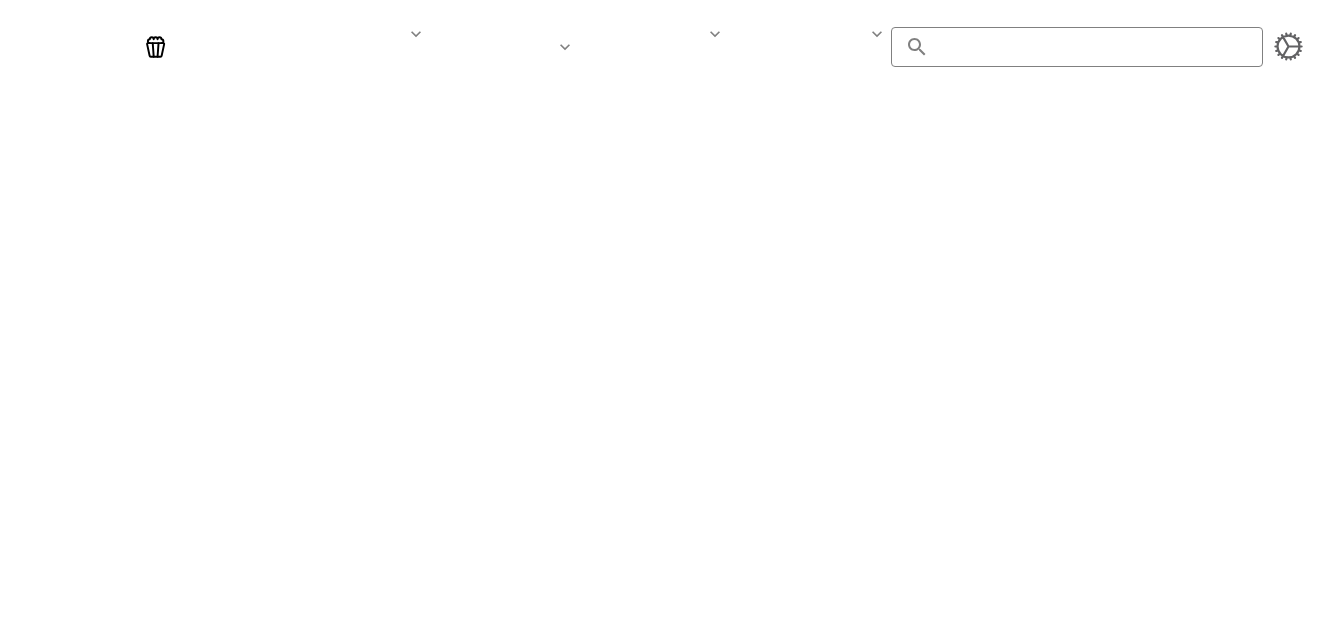
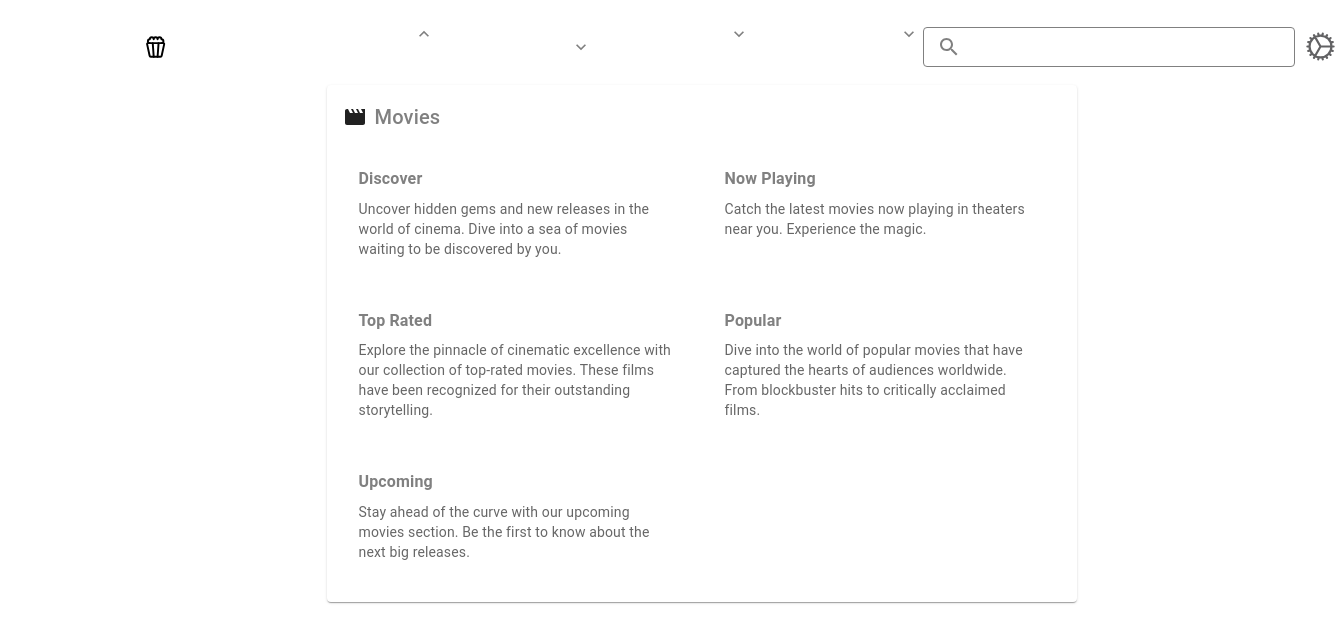
Before and after one commit to DevAbdelilah/tmdb-movies, a Next.js app: page / in a window 1280 px wide. Both pictures are taken after a click on the button "Movies". Shown: the top 642 px of the page, 1338 px wide, since content can reach past the window. Built offline with nearby package versions, Linux system fonts and the light colour scheme.

Commit message:
fix issue in my header

```diff
--- a/src/components/Header/LinkItem.tsx
+++ b/src/components/Header/LinkItem.tsx
@@ -1,38 +1,44 @@
 "use client";
 
-import { useState } from "react";
 import Button from "@mui/material/Button";
 import Stack from "@mui/material/Stack";
 import KeyboardArrowDownOutlinedIcon from "@mui/icons-material/KeyboardArrowDownOutlined";
 import CardContent from "@mui/material/CardContent";
 import Typography from "@mui/material/Typography";
 import Card from "@mui/material/Card";
+import ClickAwayListener from "@mui/material/ClickAwayListener";
 
 import type { Link } from "@/components/Header/types";
 
 interface Props {
   link: Link;
+  onOpen: (item: Link) => void;
+  activeLink?: Link;
+  onClose: () => void;
 }
 
-function LinkItem({ link }: Props) {
-  const [hoveredItem, setHoveredItem] = useState<string | null>(null);
+function LinkItem({ link, onOpen, activeLink, onClose }: Props) {
+  const currentLink = link.label === activeLink?.label;
+
+  const handleMouseEnter = () => {
+    onOpen(link);
+  };
+
+  const handleMouseLeave = () => {
+    onClose();
+  };
 
   return (
-    <Stack
-      style={{ position: "relative" }}
-      onMouseEnter={() => link.icondrop && setHoveredItem(link.label)}
-      onMouseLeave={() => setHoveredItem(null)}
-    >
+    <Stack sx={{ position: "relative" }}>
       <Button
         startIcon={link.icon}
+        onClick={() => onOpen(link)}
+        onMouseEnter={handleMouseEnter}
         endIcon={
           link.icondrop && (
             <KeyboardArrowDownOutlinedIcon
               sx={{
-                transform:
-                  hoveredItem === link.label
-                    ? "rotate(180deg)"
-                    : "rotate(0deg)",
+                transform: currentLink ? "rotate(180deg)" : "rotate(0deg)",
                 transition: "transform 0.3s ease",
                 color: "gray",
               }}
@@ -51,8 +57,11 @@ function LinkItem({ link }: Props) {
         {link.label}
       </Button>
 
-      {hoveredItem === link.label && link.dropdownContent.length > 0 && (
+      {currentLink && link.dropdownContent.length > 0 && (
+        <ClickAwayListener onClickAway={onClose}>
           <Card
+            onMouseEnter={handleMouseEnter} // Ensure dropdown stays open when hovered
+            onMouseLeave={handleMouseLeave} // Ensure dropdown stays open when hovered
             sx={{
               position: "absolute",
               top: "100%",
@@ -81,7 +90,7 @@ function LinkItem({ link }: Props) {
                         p: 2,
                         borderRadius: 1,
                         "&:hover": {
-                        backgroundColor: "rgba(255, 255, 255, 0.1)",
+                          backgroundColor: "darkgray", // Set the background color to dark gray on hover
                           cursor: "pointer",
                         },
                       }}
@@ -103,6 +112,7 @@ function LinkItem({ link }: Props) {
               </Stack>
             </CardContent>
           </Card>
+        </ClickAwayListener>
       )}
     </Stack>
   );
--- a/src/components/Header/Links.tsx
+++ b/src/components/Header/Links.tsx
@@ -1,15 +1,43 @@
 "use client";
 
+import { useState } from "react";
 import Stack from "@mui/material/Stack";
 
 import { Links } from "@/components/Header/constants";
 import LinkItem from "@/components/Header/LinkItem";
+import { Link } from "./types";
 
 function LinksList() {
+  const [activeLink, setActiveLink] = useState<Link>();
+
+  const handleLinkOpen = (item: Link) => {
+    setActiveLink(undefined);
+    const links = Links.map((link) => {
+      return { ...link, isHighlited: false };
+    });
+
+    const _activeLink = links
+      .filter((link) => link.label === item.label)
+      .map((link) => {
+        return { ...link, isHighlited: true };
+      });
+
+    setActiveLink(_activeLink[0]);
+  };
+
+
   return (
-    <Stack direction="row" gap={5}>
+    <Stack direction="row" gap={6}>
       {Links.map((link, index) => (
-        <LinkItem key={index} link={link} />
+        <LinkItem
+
+
+          key={index}
+          link={link}
+          onOpen={handleLinkOpen}
+          activeLink={activeLink}
+          onClose={() => setActiveLink(undefined)}
+        />
       ))}
     </Stack>
   );
--- a/src/components/Header/constants.tsx
+++ b/src/components/Header/constants.tsx
@@ -12,6 +12,7 @@ export const Links: Link[] = [
     label: "Home",
     icon: <HomeIcon />,
     dropdownContent: [],
+    isHighlited: false,
   },
   {
     label: "Movies",
@@ -44,6 +45,7 @@ export const Links: Link[] = [
           "Stay ahead of the curve with our upcoming movies section. Be the first to know about the next big releases.",
       },
     ],
+    isHighlited: false,
   },
   {
     label: "TV Shows",
@@ -71,6 +73,7 @@ export const Links: Link[] = [
           "Discover critically acclaimed TV shows that have earned high ratings from audiences and critics alike.",
       },
     ],
+    isHighlited: false,
   },
   {
     label: "People",
@@ -93,6 +96,7 @@ export const Links: Link[] = [
           "Discover which famous personalities are celebrating their birthdays today.",
       },
     ],
+    isHighlited: false,
   },
   {
     label: "Trending",
@@ -120,5 +124,6 @@ export const Links: Link[] = [
           "Explore consistently popular content that audiences love across all categories.",
       },
     ],
+    isHighlited: false,
   },
 ];
--- a/src/components/Header/types.ts
+++ b/src/components/Header/types.ts
@@ -8,4 +8,5 @@ export interface Link {
   icon: React.ReactNode;
   icondrop?: React.ReactNode;
   dropdownContent: DropdownContent[];
+  isHighlited: boolean;
 }
```
Lines whose indentation alone changed are shown as unchanged.
